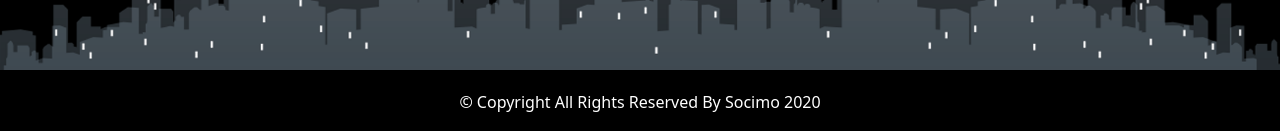
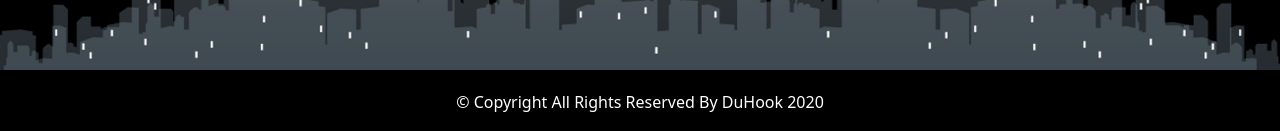
Before and after one commit to s4bbi/duhook, a React (Vite) app: page / in a window 1280 px wide. Shown: the part 972-1103 px from the top of the page. Built offline with nearby package versions, Linux system fonts and the light colour scheme.

Commit message:
Test Commit

```diff
--- a/src/components/Footer.jsx
+++ b/src/components/Footer.jsx
@@ -3,7 +3,7 @@ const Footer = () => {
   return (
     <div>
       <img src={Footer_img} className="w-full bg-black"></img>
-      <h1 className="h-16 text-white bg-black flex items-center justify-center">© Copyright All Rights Reserved By Socimo 2020</h1>
+      <h1 className="h-16 text-white bg-black flex items-center justify-center">© Copyright All Rights Reserved By DuHook 2020</h1>
 
     </div>
   )
--- a/src/pages/Homepage.jsx
+++ b/src/pages/Homepage.jsx
@@ -1,6 +1,9 @@
+import clock from "../assets/images/clock.png";
 const Homepage = () => {
   return (
-    <div className="w-full h-screen bg-black">Homepage</div>
+    <div className="w-full h-screen bg-black">Homepage
+
+    </div>
   )
 }
 
```
Also changed, not shown: src/assets/images/time-clock.png (added).
